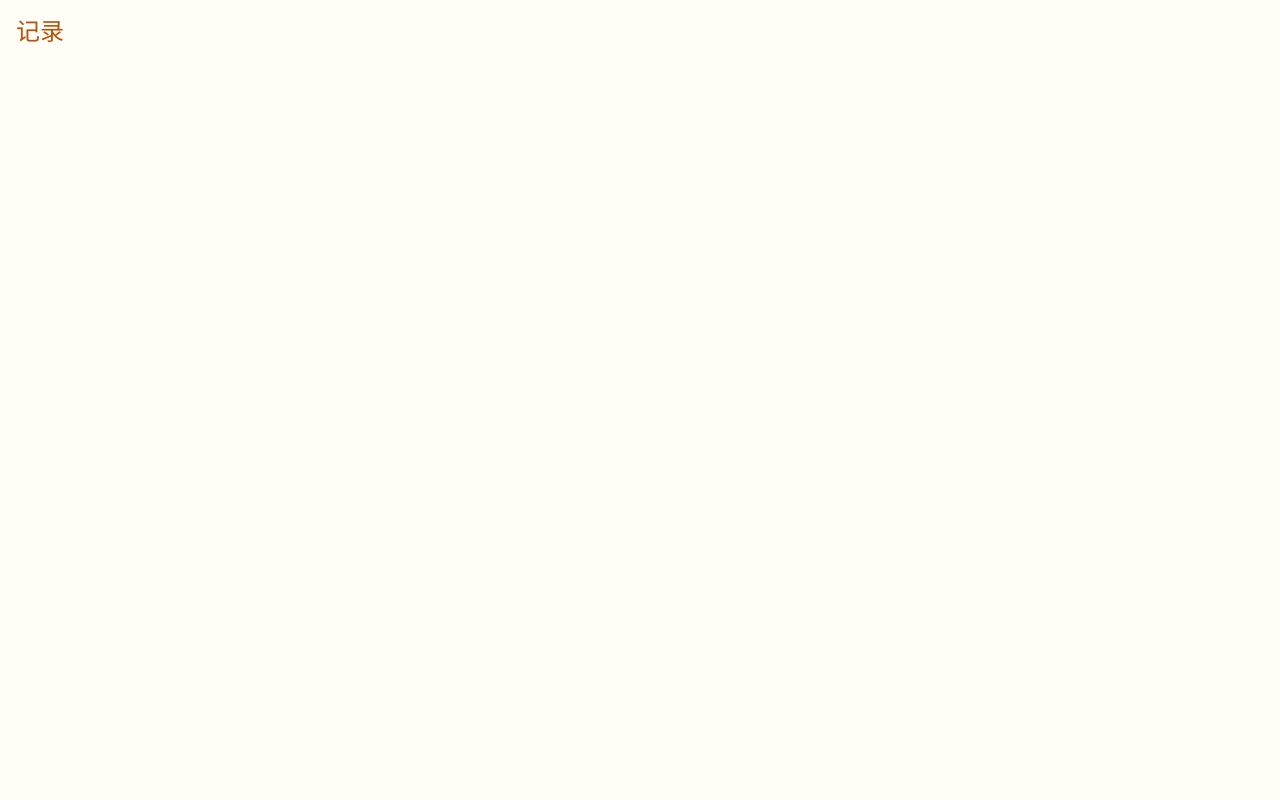
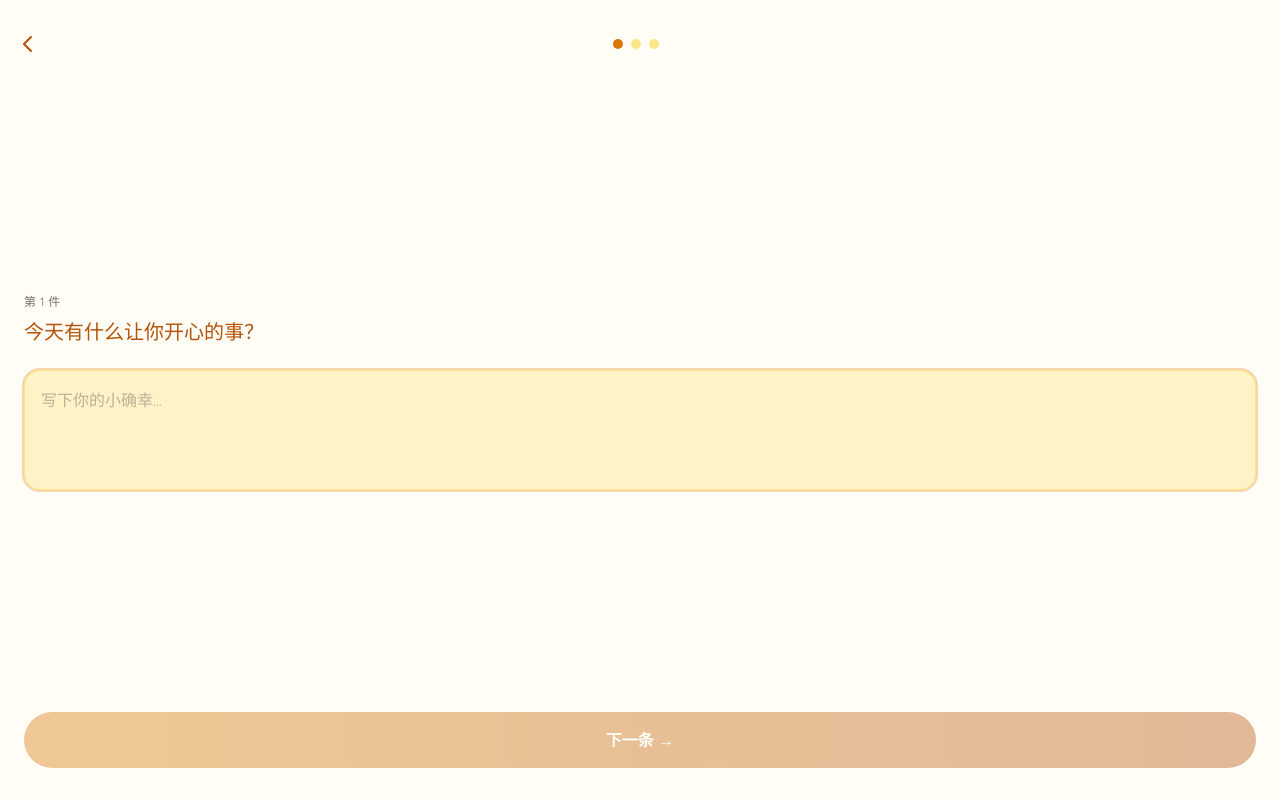
Before and after one commit to HaveFunwCoding/daily-joy, a React (Vite) app: page /record in a window 1280 px wide. Built offline with nearby package versions, Linux system fonts and the light colour scheme; a web font is replaced by a local one.

Commit message:
feat: implement Record page with guided 3-step input and quote display

```diff
--- /dev/null
+++ b/src/components/QuoteDisplay.tsx
@@ -0,0 +1,26 @@
+import type { Quote } from '../types'
+
+interface Props {
+  quote: Quote
+  onDone: () => void
+}
+
+export default function QuoteDisplay({ quote, onDone }: Props) {
+  return (
+    <div className="min-h-dvh bg-gradient-to-br from-primary to-primary-dark flex flex-col items-center justify-center px-8 animate-fade-in">
+      <div className="text-white/30 text-6xl mb-8">"</div>
+      <p className="text-white text-xl leading-relaxed text-center font-medium italic mb-4">
+        {quote.text}
+      </p>
+      <p className="text-white/70 text-sm mb-12">
+        — {quote.author}
+      </p>
+      <button
+        onClick={onDone}
+        className="bg-white/20 hover:bg-white/30 text-white px-8 py-3 rounded-full text-base font-medium transition-colors active:scale-95"
+      >
+        完成 ✨
+      </button>
+    </div>
+  )
+}
--- a/src/pages/Record.tsx
+++ b/src/pages/Record.tsx
@@ -1,3 +1,160 @@
+import { useState, useEffect } from 'react'
+import { useNavigate } from 'react-router-dom'
+import QuoteDisplay from '../components/QuoteDisplay'
+import { storage } from '../utils/storage'
+import { calculateStreak } from '../utils/streak'
+import { checkNewBadges, initBadges } from '../utils/badges'
+import { pickQuote } from '../utils/quotes'
+import { getEffectiveDate, getTodayDate } from '../utils/dates'
+import type { Quote, Badge } from '../types'
+
+const PROMPTS = [
+  '今天有什么让你开心的事？',
+  '还有呢？继续记录吧',
+  '最后一件，今天的小确幸',
+]
+
 export default function Record() {
-  return <div className="p-4"><h1 className="font-heading text-2xl text-primary-dark">记录</h1></div>
+  const navigate = useNavigate()
+  const effectiveDate = getEffectiveDate()
+  const existingRecord = storage.getRecord(effectiveDate)
+
+  const [step, setStep] = useState(0)
+  const [items, setItems] = useState<string[]>(
+    existingRecord ? [...existingRecord.items] : ['', '', '']
+  )
+  const [currentInput, setCurrentInput] = useState(
+    existingRecord ? existingRecord.items[0] : ''
+  )
+  const [done, setDone] = useState(false)
+  const [quote, setQuote] = useState<Quote | null>(null)
+  const [newBadges, setNewBadges] = useState<Badge[]>([])
+
+  const isEditing = !!existingRecord
+
+  useEffect(() => {
+    setCurrentInput(items[step])
+  }, [step])
+
+  function handleNext() {
+    if (!currentInput.trim()) return
+
+    const newItems = [...items]
+    newItems[step] = currentInput.trim()
+    setItems(newItems)
+
+    if (step < 2) {
+      setStep(step + 1)
+    } else {
+      // Save record
+      const records = storage.getRecords()
+      const selectedQuote = isEditing && existingRecord
+        ? existingRecord.quote
+        : pickQuote(records)
+
+      storage.saveRecord(effectiveDate, {
+        items: newItems as [string, string, string],
+        quote: selectedQuote,
+        createdAt: new Date().toISOString(),
+      })
+
+      // Update streak
+      const today = getTodayDate()
+      const updatedRecords = storage.getRecords()
+      const streak = calculateStreak(updatedRecords, today)
+      storage.saveStreak(streak)
+
+      // Check badges
+      let badges = storage.getBadges()
+      if (badges.length === 0) badges = initBadges()
+      const unlocked = checkNewBadges(badges, streak.current)
+      storage.saveBadges(badges)
+
+      setQuote(selectedQuote)
+      setNewBadges(unlocked)
+      setDone(true)
+    }
+  }
+
+  function handleBack() {
+    if (step > 0) {
+      const newItems = [...items]
+      newItems[step] = currentInput.trim()
+      setItems(newItems)
+      setStep(step - 1)
+    } else {
+      navigate('/')
+    }
+  }
+
+  if (done && quote) {
+    return (
+      <QuoteDisplay
+        quote={quote}
+        onDone={() => navigate('/')}
+      />
+    )
+  }
+
+  return (
+    <div className="min-h-dvh bg-bg flex flex-col">
+      {/* Top bar */}
+      <div className="flex items-center justify-between px-4 pt-6 pb-2">
+        <button
+          onClick={handleBack}
+          className="text-primary-dark p-2 -ml-2 active:scale-95"
+          aria-label="返回"
+        >
+          <svg xmlns="http://www.w3.org/2000/svg" className="w-6 h-6" fill="none" viewBox="0 0 24 24" stroke="currentColor" strokeWidth={2}>
+            <path strokeLinecap="round" strokeLinejoin="round" d="M15 19l-7-7 7-7" />
+          </svg>
+        </button>
+
+        {/* Progress dots */}
+        <div className="flex gap-2">
+          {[0, 1, 2].map(i => (
+            <div
+              key={i}
+              className={`w-2.5 h-2.5 rounded-full transition-colors ${
+                i <= step ? 'bg-primary' : 'bg-card-border'
+              }`}
+            />
+          ))}
+        </div>
+
+        <div className="w-10" /> {/* Spacer */}
+      </div>
+
+      {/* Main content */}
+      <div className="flex-1 flex flex-col justify-center px-6">
+        <p className="text-xs text-text-muted mb-2 tracking-wide">
+          第 {step + 1} 件{isEditing ? '（编辑中）' : ''}
+        </p>
+        <h2 className="font-heading text-xl text-primary-dark mb-6">
+          {PROMPTS[step]}
+        </h2>
+
+        <label htmlFor="joy-input" className="sr-only">{PROMPTS[step]}</label>
+        <textarea
+          id="joy-input"
+          value={currentInput}
+          onChange={e => setCurrentInput(e.target.value)}
+          placeholder="写下你的小确幸..."
+          className="w-full bg-card border border-card-border rounded-2xl p-4 text-text text-base leading-relaxed resize-none focus:outline-none focus:ring-2 focus:ring-primary/30 min-h-[120px] placeholder:text-text-muted/50"
+          autoFocus
+        />
+      </div>
+
+      {/* Bottom button */}
+      <div className="px-6 pb-8">
+        <button
+          onClick={handleNext}
+          disabled={!currentInput.trim()}
+          className="w-full py-4 rounded-full bg-gradient-to-r from-primary to-primary-dark text-white font-semibold text-base transition-all active:scale-[0.98] disabled:opacity-40 disabled:active:scale-100"
+        >
+          {step < 2 ? '下一条 →' : (isEditing ? '保存修改' : '完成记录 ✨')}
+        </button>
+      </div>
+    </div>
+  )
 }
--- a/src/styles/index.css
+++ b/src/styles/index.css
@@ -15,3 +15,22 @@
   --font-heading: 'ZCOOL XiaoWei', serif;
   --font-body: 'Quicksand', system-ui, sans-serif;
 }
+
+@keyframes fade-in {
+  from { opacity: 0; transform: translateY(10px); }
+  to { opacity: 1; transform: translateY(0); }
+}
+
+.animate-fade-in {
+  animation: fade-in 0.3s ease-out;
+}
+
+/* Respect reduced motion preference */
+@media (prefers-reduced-motion: reduce) {
+  .animate-fade-in,
+  .motion-safe\:animate-fade-in,
+  .animate-bounce {
+    animation: none !important;
+    transition: none !important;
+  }
+}
```
